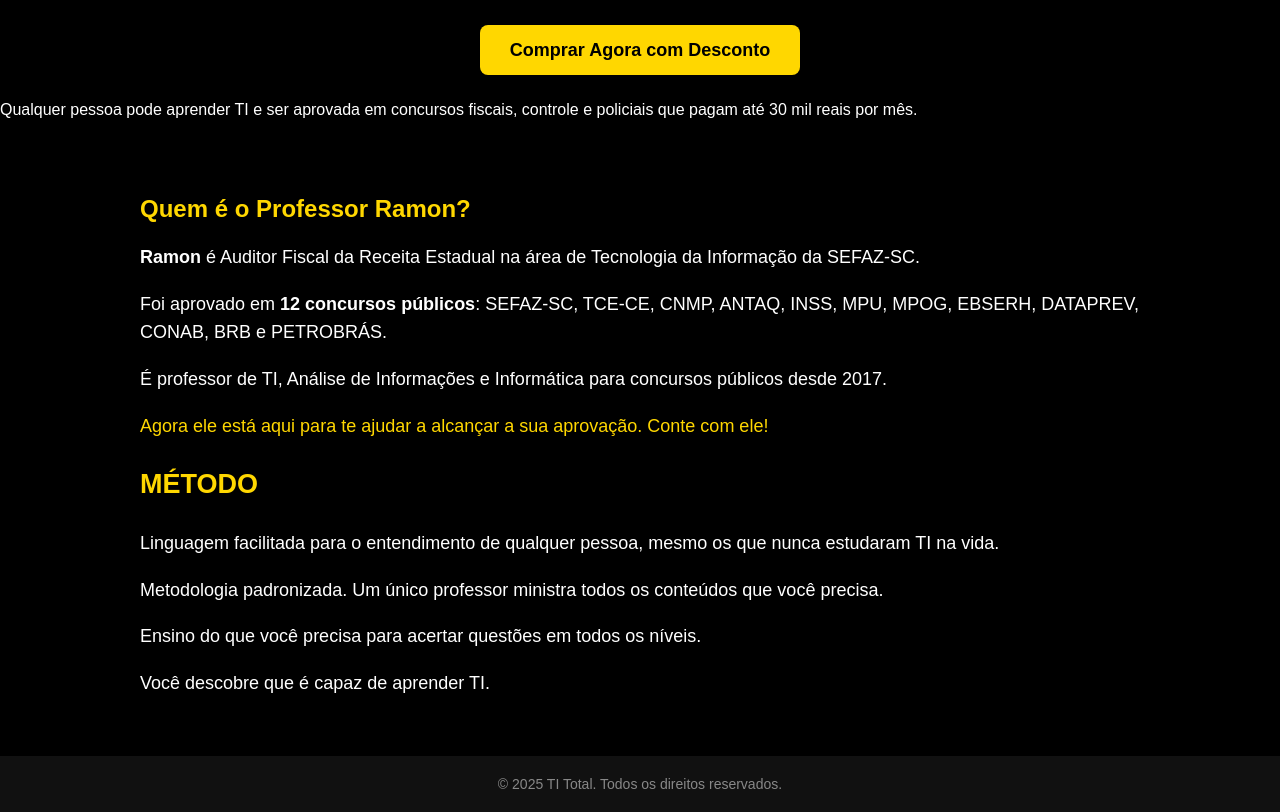
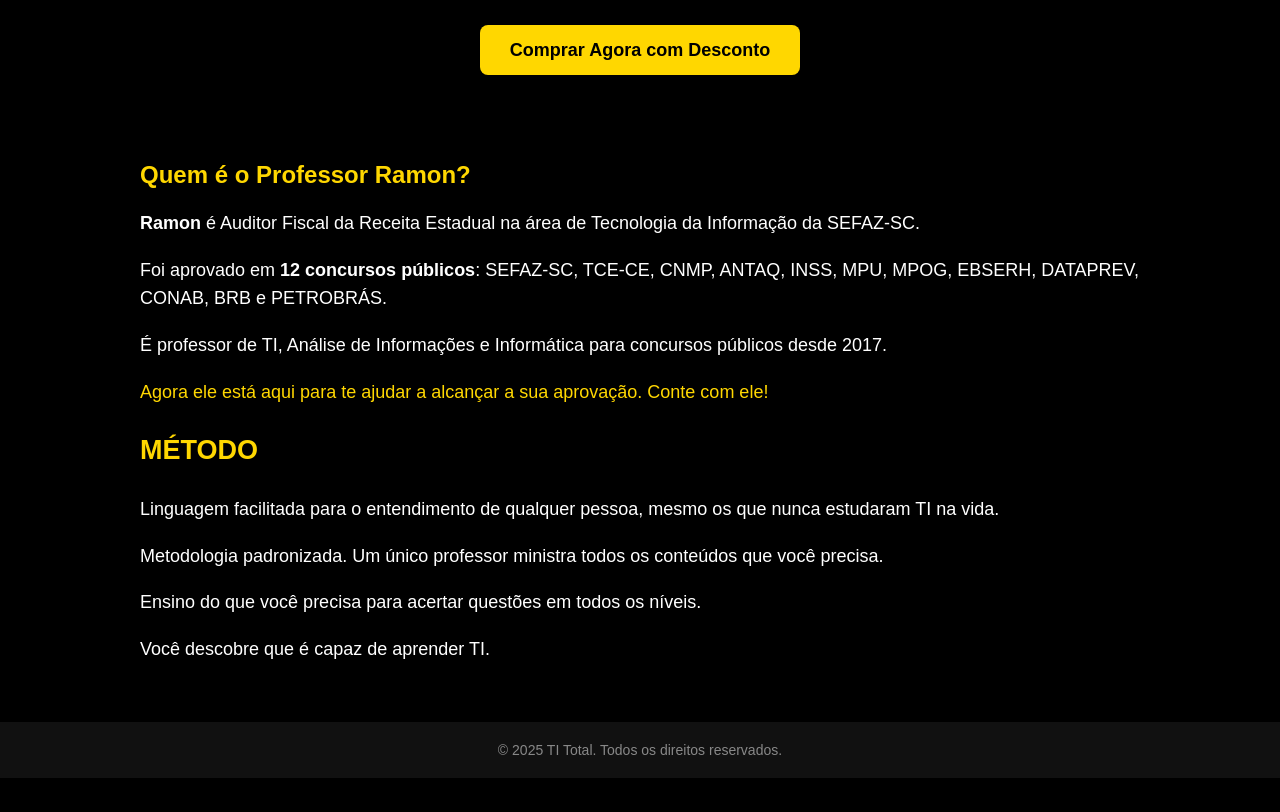
Before and after one commit to CarlaSilvestre/landing-ti-concursos, a plain HTML site: page index.html in a window 1280 px wide. Drawn offline with Linux system fonts and the light colour scheme.

Commit message:
Update index.html

```diff
--- a/index.html
+++ b/index.html
@@ -77,8 +77,6 @@
     Comprar Agora com Desconto
   </a>
 </div>
-
-                  <p>Qualquer pessoa pode aprender TI e ser aprovada em concursos fiscais, controle e policiais que pagam até 30 mil reais por mês.</p>
   <section class="section">
     <h1 class="highlight">Quem é o Professor Ramon?</h1>
 
```
